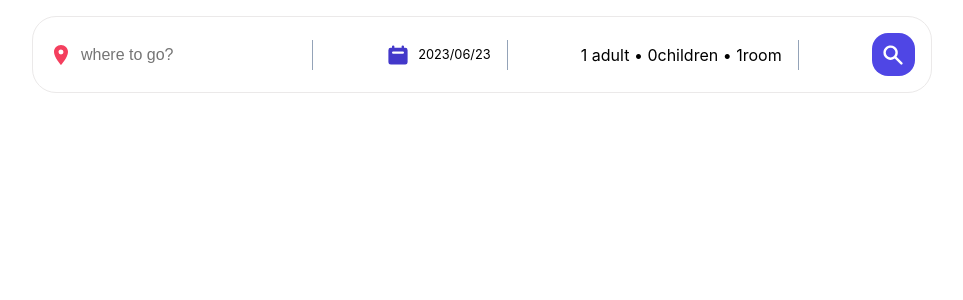
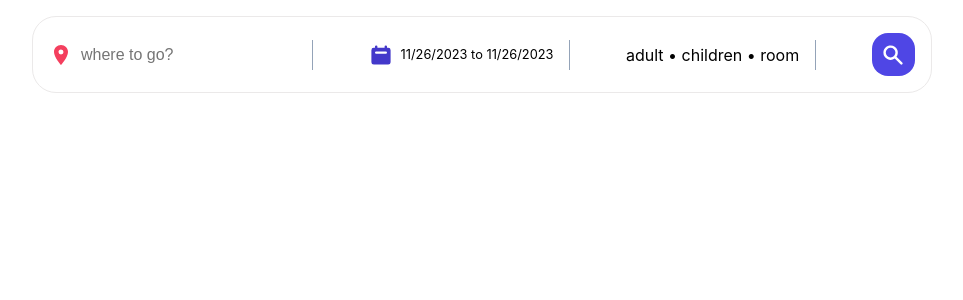
Before and after one commit to reza-sdo/Booking-Hotel-App, a React (Vite) app: page / in a window 1280 px wide. Shown: the top 300 px of the page, without its empty margins (158-1121 px from the left). Built offline with nearby package versions, Linux system fonts and the light colour scheme.

Commit message:
create date picker

```diff
--- a/src/components/Header/Header.jsx
+++ b/src/components/Header/Header.jsx
@@ -2,15 +2,28 @@
 import { HiCalendar, HiMinus, HiPlus, HiSearch } from "react-icons/hi";
 import { useRef, useState } from "react";
 import useOutsideClick from "../../hooks/useOutSideClick";
-
+import "react-date-range/dist/styles.css"; // main style file
+import "react-date-range/dist/theme/default.css"; // theme css file
+import { DateRange } from "react-date-range";
+import { format } from "date-fns";
 function Header() {
   const [destination, setDestination] = useState("");
   const [openOptions, setOpenOptions] = useState(false);
-  const [options, setOptions] = useState({
-    adult: 1,
-    children: 0,
-    room: 1,
-  });
+  const [options, setOptions] = useState([
+    {
+      adult: 1,
+      children: 0,
+      room: 1,
+    },
+  ]);
+  const [openDate, setOpenDate] = useState(false);
+  const [date, setDate] = useState([
+    {
+      startDate: new Date(),
+      endDate: new Date(),
+      key: "selection",
+    },
+  ]);
 
   const handelOptions = (name, operation) => {
     setOptions((prv) => {
@@ -20,6 +33,11 @@
       };
     });
   };
+
+  // const dateRef = useRef();
+  // console.log(dateRef);
+  // useOutsideClick(dateRef, "dateDropDown", () => setOpenDate((is) => false));
+
   return (
     <div className="header">
       <div className="headerSearch">
@@ -37,7 +55,25 @@
         </div>
         <div className="headerSearchItem">
           <HiCalendar className="headerIcon dateIcon" />
-          <div className="dateDropDown">2023/06/23</div>
+          <div
+            className="dateDropDown"
+            id="dateDropDown"
+            onClick={() => setOpenDate((pr) => !pr)}
+          >
+            {`${format(date[0].startDate, "MM/dd/yyyy")} to ${format(
+              date[0].endDate,
+              "MM/dd/yyyy"
+            )}`}
+          </div>
+          {openDate && (
+            <DateRange
+              onChange={(item) => setDate([item.selection])}
+              ranges={date}
+              className="date"
+              minDate={new Date()}
+              moveRangeOnFirstSelection={true}
+            />
+          )}
           <span className="seperator"></span>
         </div>
         <div className="headerSearchItem">
@@ -71,6 +107,7 @@
 
 function GuestOptionsList({ options, handelOptions, setOpenOptions }) {
   const optionsRef = useRef();
+
   useOutsideClick(optionsRef, "optionDropDown", () =>
     setOpenOptions((is) => false)
   );
--- a/src/hooks/useOutSideClick.js
+++ b/src/hooks/useOutSideClick.js
@@ -3,6 +3,9 @@
 export default function useOutsideClick(ref, exceptionId, cb) {
   useEffect(() => {
     function handelOutsideClick(e) {
+
+
+
       if (
         ref.current &&
         !ref.current.contains(e.target) &&
```
